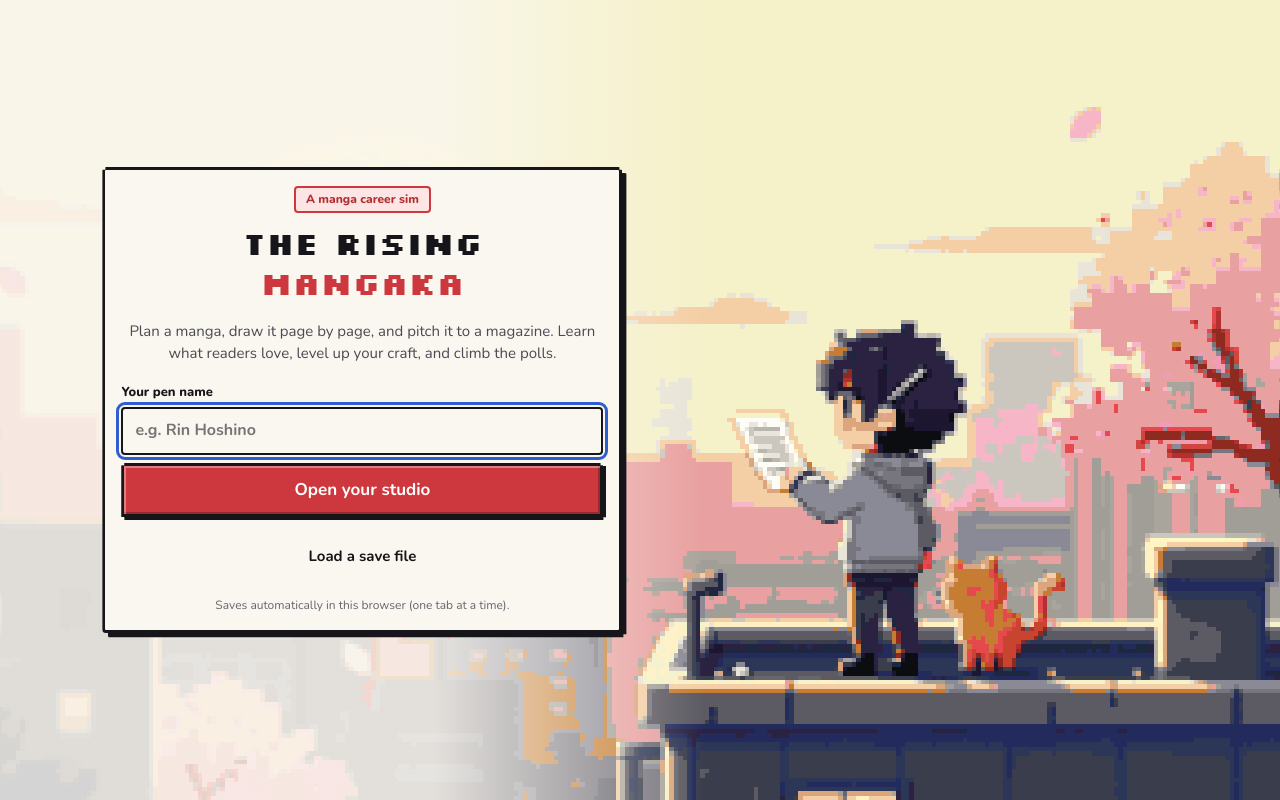
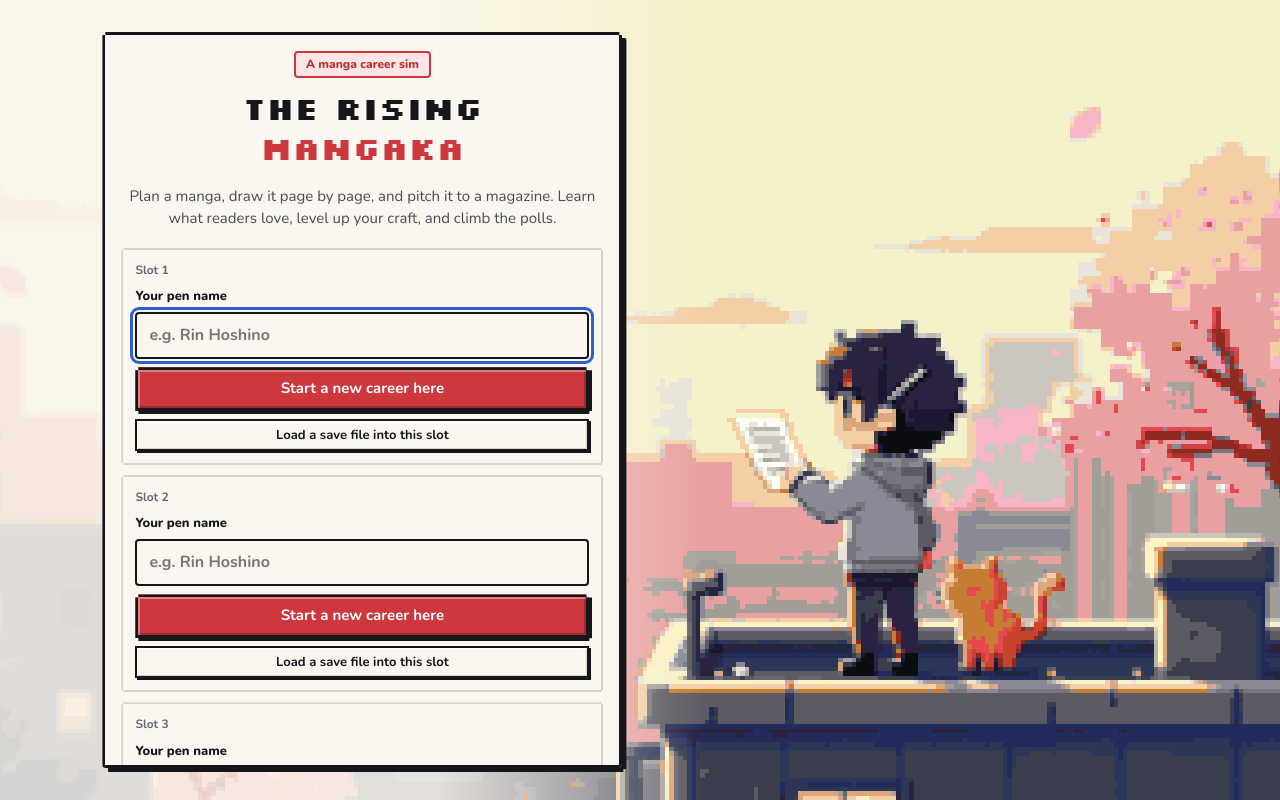
Before and after one commit to Xyjor/the-rising-mangaka, a React (Vite) app: page / in a window 1280 px wide. Built offline with nearby package versions, Linux system fonts and the light colour scheme.

Commit message:
Task S (0.6.0): the title screen's three career slots, and back to the title from Settings
Co-Authored-By: Claude Opus 5.5 <noreply@anthropic.com>

```diff
--- a/src/state/store.ts
+++ b/src/state/store.ts
@@ -417,8 +417,8 @@ export const useStore = create<Store>()(
 
         loadSaveIntoSlot: (n, save) => {
           if (n === slots.active) return get().loadSave(save)
-          if (!canUseSlots()) return false
           const key = careerKey(n)
+          if (!canUseSlots() || key === LEGACY_SAVE_KEY) return false
           const state = { game: trimLog(save.game), tutorialStep: save.tutorialStep, resumeSpeed: save.resumeSpeed }
           try {
             localStorage.setItem(key, JSON.stringify({ version: SAVE_VERSION, state }))
--- a/src/styles/app.css
+++ b/src/styles/app.css
@@ -408,3 +408,9 @@
 
 /* On the title screen the banner sits inside the card, so it gets a full border rather than a bottom rule. */
 .title-card .tab-banner { flex-wrap: wrap; border: 2px solid var(--gold); border-radius: var(--radius-m); }
+
+/* ---------- title screen: the three career slots (inside the card; they stack everywhere) ---------- */
+.slot-list { list-style: none; margin: 0; padding: 0; display: flex; flex-direction: column; gap: 10px; text-align: left; }
+.slot-list .slot { display: flex; flex-direction: column; gap: 8px; padding: 12px; }
+.slot-list .slot-name { font-family: var(--font-display); font-size: 16px; overflow-wrap: anywhere; }
+.title-screen.has-hero .title-card { max-height: calc(100% - 16px); overflow-y: auto; }
--- a/src/ui/TitleScreen.tsx
+++ b/src/ui/TitleScreen.tsx
@@ -1,19 +1,26 @@
 import { useState } from 'react'
 import { isDesktop } from '../platform/env'
-import { useStore } from '../state/store'
+import { importSave } from '../platform/saveTransfer'
+import { shortDate } from '../sim'
+import { parseSave, slotSummary, storedSaveFile } from '../state/saveFile'
+import type { SaveFile } from '../state/saveFile'
+import { SLOT_IDS } from '../state/slots'
+import type { SlotId } from '../state/slots'
+import { slotRaw, useStore } from '../state/store'
 import { TITLE_ART } from './art/registry'
+import { ConfirmRow } from './ConfirmRow'
+import { compact, money } from './format'
 import { ReadOnlyHint, SaveFileNoticeLine } from './SaveFileSection'
 import { TabBanner } from './TabBanner'
-import { useSaveFile } from './useSaveFile'
+import { READ_FAILED, SAVE_FILE_ERRORS, TAKE_OVER_TO_LOAD, exportNotice } from './useSaveFile'
+import type { SaveFileNotice } from './useSaveFile'
 
 export function TitleScreen() {
-  const newGame = useStore((s) => s.newGame)
   const readOnly = useStore((s) => s.readOnly)
-  const [name, setName] = useState('')
-  // With no game to replace, a picked save loads straight away.
-  const { notice, pickFile } = useSaveFile()
-
-  const start = () => newGame(name.trim() || 'Rookie')
+  // Bumped after a slot changes in storage (a delete, a load), so the cards read their slots again.
+  const [, setVersion] = useState(0)
+  const refresh = () => setVersion((v) => v + 1)
+  const firstEmpty = SLOT_IDS.find((n) => slotRaw(n) === null)
 
   return (
     <div className="title-screen has-hero">
@@ -38,11 +45,149 @@ export function TitleScreen() {
           Plan a manga, draw it page by page, and pitch it to a magazine. Learn what readers love,
           level up your craft, and climb the polls.
         </p>
+        <ol className="slot-list" aria-label="Careers">
+          {SLOT_IDS.map((n) => (
+            <SlotCard key={n} n={n} readOnly={readOnly} autoFocus={n === firstEmpty} onChanged={refresh} />
+          ))}
+        </ol>
+        <ReadOnlyHint readOnly={readOnly} notice={null} />
+        <p className="tiny faint">
+          {isDesktop() ? 'Saves automatically on this computer.' : 'Saves automatically in this browser (one tab at a time).'}
+        </p>
+      </div>
+    </div>
+  )
+}
+
+/** One career slot: its summary and what can be done with it, or a new career's pen name. */
+function SlotCard({ n, readOnly, autoFocus, onChanged }: {
+  n: SlotId
+  readOnly: boolean
+  autoFocus: boolean
+  onChanged: () => void
+}) {
+  const openSlot = useStore((s) => s.openSlot)
+  const startInSlot = useStore((s) => s.startInSlot)
+  const deleteSlot = useStore((s) => s.deleteSlot)
+  const loadSaveIntoSlot = useStore((s) => s.loadSaveIntoSlot)
+  const [name, setName] = useState('')
+  const [notice, setNotice] = useState<SaveFileNotice | null>(null)
+  const [pending, setPending] = useState<SaveFile | null>(null)
+  const raw = slotRaw(n)
+  const summary = slotSummary(raw)
+  const refused = () => setNotice({ kind: 'error', text: TAKE_OVER_TO_LOAD })
+
+  const write = (save: SaveFile) => {
+    if (loadSaveIntoSlot(n, save)) {
+      setNotice({ kind: 'done', text: `Loaded ${save.game.player.name}'s save into slot ${n}.` })
+      onChanged()
+    } else refused()
+  }
+
+  const pickFile = async () => {
+    setNotice(null)
+    setPending(null)
+    let text: string | null
+    try {
+      text = await importSave()
+    } catch {
+      setNotice({ kind: 'error', text: READ_FAILED })
+      return
+    }
+    if (text === null) return
+    const parsed = parseSave(text)
+    if (!parsed.ok) {
+      setNotice({ kind: 'error', text: SAVE_FILE_ERRORS[parsed.error] })
+      return
+    }
+    // A filled slot asks first: the file replaces the career in it.
+    if (slotRaw(n) !== null) setPending(parsed.save)
+    else write(parsed.save)
+  }
+
+  const exportFile = async () => {
+    setNotice(null)
+    const file = storedSaveFile(slotRaw(n))
+    if (file) setNotice(await exportNotice(file.fileName, file.text))
+  }
+
+  const remove = () => {
+    if (deleteSlot(n)) {
+      setNotice(null)
+      onChanged()
+    } else refused()
+  }
+
+  const confirmPending = () => {
+    const save = pending
+    setPending(null)
+    if (save) write(save)
+  }
+
+  // An unreadable slot is still a filled one: it can be exported, replaced or deleted, never started over blindly.
+  const filled = raw !== null
+  return (
+    <li className="slot card flat" aria-label={`Slot ${n}`}>
+      <div className="lbl">Slot {n}</div>
+      {filled ? (
+        <>
+          {summary ? (
+            <div className="col" style={{ gap: 2 }}>
+              <div className="slot-name">{summary.penName}</div>
+              <div className="small muted">
+                {summary.dateLabel}, {money(summary.money)}, {compact(summary.fans)} fans
+              </div>
+              <div className="small muted">
+                {summary.serialTitle ? `Serialising ${summary.serialTitle}` : 'No serial running'}
+              </div>
+            </div>
+          ) : (
+            <div className="small warn-text">This slot cannot be read. Export it to keep a copy, or delete it.</div>
+          )}
+          {pending ? (
+            <div className="row wrap">
+              <span className="small">
+                Load {pending.game.player.name}'s save ({shortDate(pending.game.day)}) into this slot? It replaces
+                {summary ? ` ${summary.penName}'s career.` : ' the career here.'}
+              </span>
+              <button className="btn ghost sm" onClick={() => setPending(null)}>Keep this career</button>
+              <button className="btn primary sm" disabled={readOnly} onClick={confirmPending}>Yes, replace it</button>
+            </div>
+          ) : (
+            <div className="row wrap">
+              {summary && (
+                <button className="btn primary sm" disabled={readOnly} onClick={() => { if (!openSlot(n)) refused() }}>
+                  Continue
+                </button>
+              )}
+              <button className="btn sm" onClick={() => void exportFile()}>Export save file</button>
+              <button className="btn sm" disabled={readOnly} onClick={() => void pickFile()}>
+                Load a save file into this slot
+              </button>
+              {!readOnly && (
+                <ConfirmRow
+                  label="Delete this career"
+                  confirmLabel="Yes, delete this career"
+                  cancelLabel="Keep it"
+                  hint="Deletes this slot's save. There is no undo."
+                  className="btn ghost sm"
+                  onConfirm={remove}
+                />
+              )}
+            </div>
+          )}
+        </>
+      ) : (
+        <>
           <form
             className="col"
-          onSubmit={(e) => { e.preventDefault(); start() }}
+            style={{ gap: 8 }}
+            onSubmit={(e) => {
+              e.preventDefault()
+              if (!startInSlot(n, name)) refused()
+            }}
           >
-          <label className="col" style={{ textAlign: 'left', gap: 6 }}>
+            <label className="col" style={{ gap: 6 }}>
               <span className="small" style={{ fontWeight: 800 }}>Your pen name</span>
               <input
                 className="input"
@@ -50,20 +195,17 @@ export function TitleScreen() {
                 onChange={(e) => setName(e.target.value)}
                 placeholder="e.g. Rin Hoshino"
                 maxLength={24}
-              autoFocus
+                autoFocus={autoFocus}
               />
             </label>
-          <button className="btn primary lg block" type="submit">Open your studio</button>
+            <button className="btn primary block" type="submit" disabled={readOnly}>Start a new career here</button>
           </form>
-        <div className="col" style={{ gap: 6 }}>
-          <button className="btn ghost block" disabled={readOnly} onClick={() => void pickFile()}>Load a save file</button>
-          <ReadOnlyHint readOnly={readOnly} notice={notice} />
+          <button className="btn ghost sm" disabled={readOnly} onClick={() => void pickFile()}>
+            Load a save file into this slot
+          </button>
+        </>
+      )}
       <SaveFileNoticeLine notice={notice} />
-        </div>
-        <p className="tiny faint">
-          {isDesktop() ? 'Saves automatically on this computer.' : 'Saves automatically in this browser (one tab at a time).'}
-        </p>
-      </div>
-    </div>
+    </li>
   )
 }
```
Also changed, not shown: 2 other files (tests, documents, lock files or other folders). Lines whose indentation alone changed are shown as unchanged.
